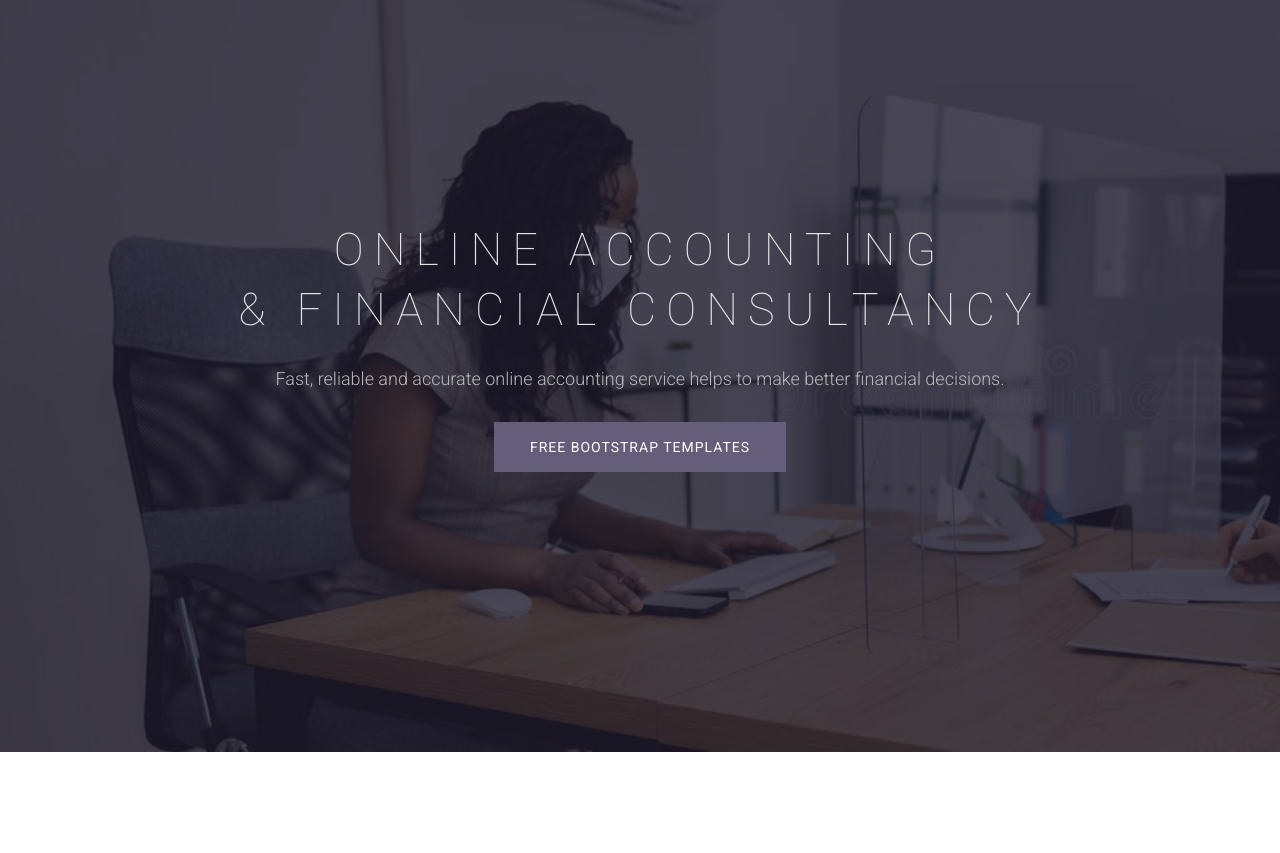
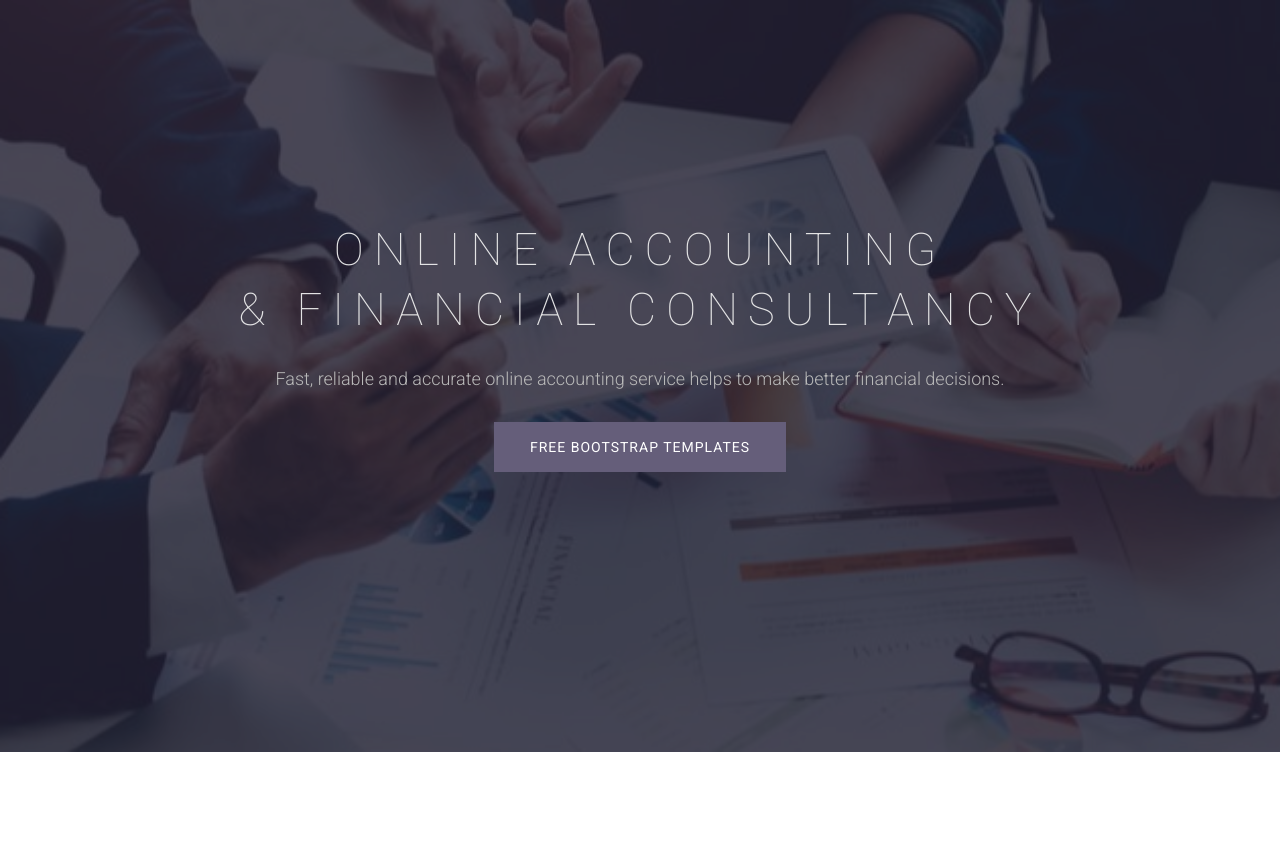
Before and after one commit to crimsoftit/melagolden, a Flask app: page / in a window 1280 px wide. Shown: the part 90-943 px from the top of the page. Run offline with Flask 2, Linux system fonts and the light colour scheme; some libraries are stand-ins or nearby versions; some web fonts are replaced.

Commit message:
8. bado tu

```diff
--- a/static/css/style.css
+++ b/static/css/style.css
@@ -779,12 +779,17 @@ font header .navbar-default .navbar-nav li a:hover {
 }
 
 .slider {
-    background: url("../images/slider-bg2.jpg") no-repeat;
+    background: url("../images/slider-bg3.jpg") no-repeat;
     background-size: cover;
     background-attachment: fixed;
     background-position: 10% 0%;
     padding: 200px 0 280px 0;
     position: relative;
+}
+
+.slider img {
+    width: 20%;
+    border-radius: 8px;
 }
 
 .slider .block {
```
Also changed, not shown: static/images/slider-bg3.jpg (added).
